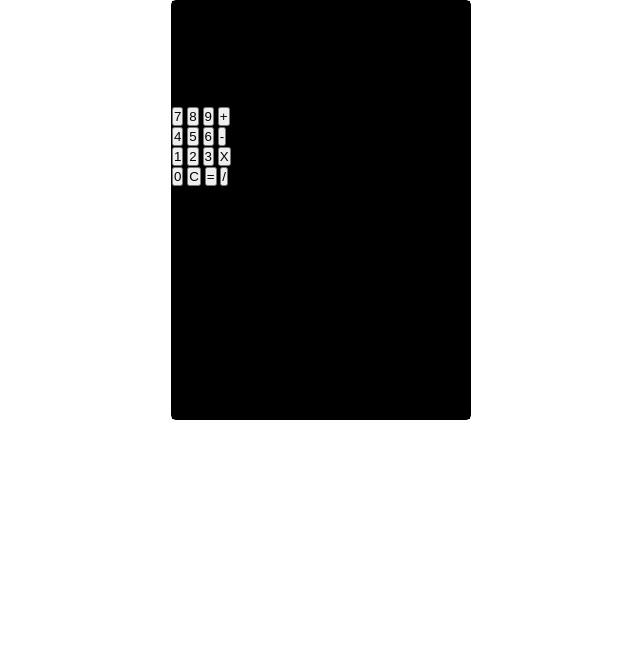
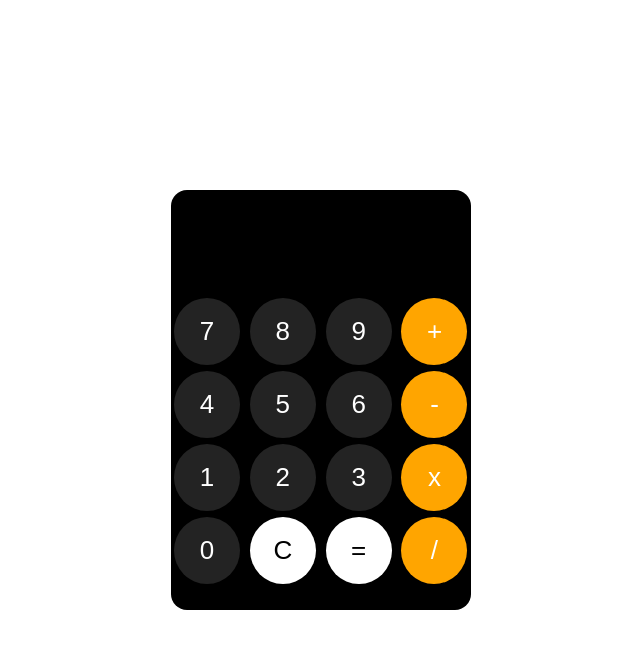
Before and after one commit to jackreategui/calculadora, a plain HTML site: page index.html in a window 1280 px wide. Shown: the whole page, without its empty margins (319-959 px from the left). Drawn offline with Linux system fonts and the light colour scheme.

Commit message:
calculadora completada

```diff
--- a/index.html
+++ b/index.html
@@ -26,7 +26,7 @@
             <input class="button" type="button" value="1" onclick="document.calculator.ans.value+='1'">
             <input class="button" type="button" value="2" onclick="document.calculator.ans.value+='2'">
             <input class="button" type="button" value="3" onclick="document.calculator.ans.value+='3'">
-            <input class="button simbolo" type="button" value="X" onclick="document.calculator.ans.value+='*'">
+            <input class="button simbolo" type="button" value="x" onclick="document.calculator.ans.value+='*'">
             <br>
             <input class="button" type="button" value="0" onclick="document.calculator.ans.value+='0'">
             <input class="button accion" type="reset" value="C">
--- a/style.css
+++ b/style.css
@@ -3,6 +3,8 @@
 :root{
     --black: #000;
     --white: #fff;
+    --orange: orange;
+    --black_2: #232323;
 }
 
 *{
@@ -13,22 +15,23 @@
 
 body{
     font-family: 'Roboto', sans-serif;
-    /*display: grid;
-    place-content: center;*/
+    min-height: 100vh;
+    display: grid;
+    place-content: center;
 }
 
 #appBg{
     height: 420px;
     width: 300px;
-    border: 1px solid var(--black);
-    border-radius: 5px;
-    margin: auto;
+    border-radius: 1em;
 }
 
 #appBg form{
     background-color: var(--black);
     width: 100%;
     height: 100%;
+    border-radius: 1em;
+    border: none;
 }
 
 .pantalla{
@@ -42,4 +45,28 @@ body{
     border: 0;
     outline: none;
     background-color: var(--black);
+    border-radius: 1em 1em 0 0;
 }
+
+.button{
+    width: 22%;
+    cursor: pointer;
+    font-weight: 500;
+    font-size: 26px;
+    color: var(--white);
+    padding: 18px;
+    margin: 3px;
+    border: 0;
+    border-radius: 100%;
+
+    background-color: var(--black_2);
+}
+
+.simbolo{
+    background-color: var(--orange);
+}
+
+.accion{
+    background-color: var(--white);
+    color: var(--black);
+}
```
